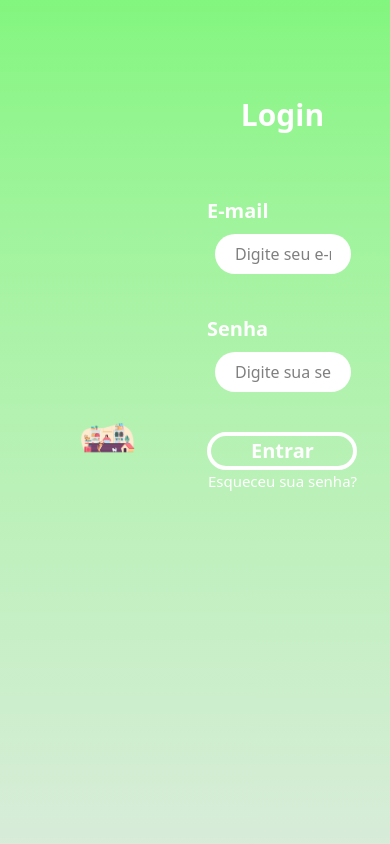
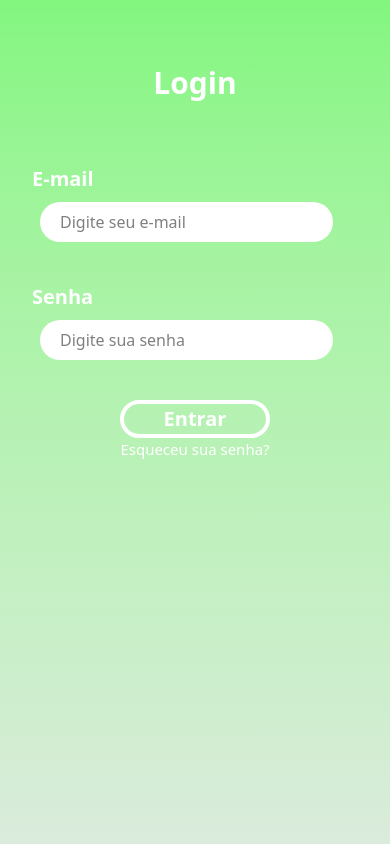
Before and after one commit to erlizaellen/projetobempet, a Next.js app: page /login in a window 390 px wide. Shown: the top 844 px of the page. Built offline with nearby package versions, Linux system fonts and the light colour scheme.

Commit message:
ajeitando responsividade

```diff
--- a/src/pages/login/index.jsx
+++ b/src/pages/login/index.jsx
@@ -7,12 +7,12 @@ export default function Login() {
       <div className="w-full h-full flex">
 
         {/* Container da direita com imagem */}
-        <div className="w-[50%] flex items-center justify-center ml-20 ">
+        <div className="w-[50%] flex items-center justify-center ml-20 max-md:hidden">
           <img src="/img/loginfoto.png" alt="desenho" />
         </div>
 
         {/* Container da esquerda */}
-        <div className="w-[600px] h-[100vh] flex flex-col mt-8 ml-10 rounded-xl p-8">
+        <div className="w-[600px] h-[100vh] flex flex-col mt-8 ml-10 rounded-xl p-8 max-md:w-full max-md:ml-0 max-md:mt-0">
           <div className="w-full h-[100px] flex items-center justify-center mb-8">
             <h1 className="font-bold text-[30px] text-white">Login</h1>
           </div>
@@ -65,6 +65,6 @@ export default function Login() {
           </form>
         </div>
       </div>
-    </PageWrapper>
+    </PageWrapper >
   );
 }
```
